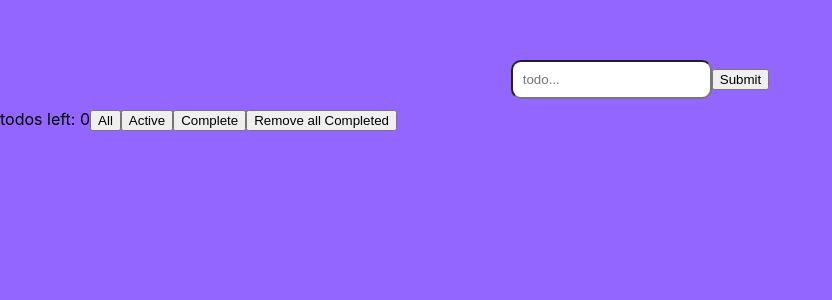
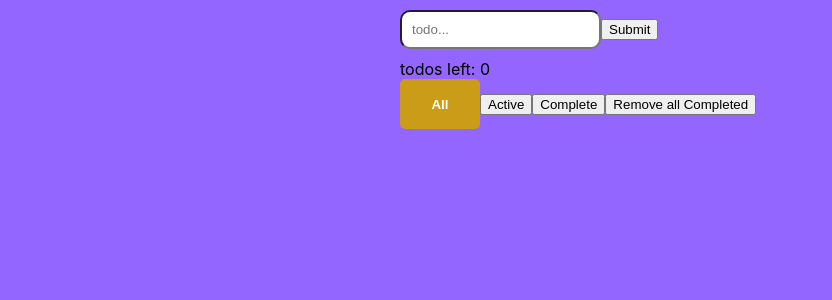
Before and after one commit to Manjukcthapa/todolist, a React (Create React App) app: page / in a window 1280 px wide. Shown: the top 300 px of the page, without its empty margins (0-832 px from the left). Built offline with nearby package versions, Linux system fonts and the light colour scheme.

Commit message:
changed the styed of form

```diff
--- a/src/App.css
+++ b/src/App.css
@@ -33,3 +33,12 @@ outline:none;
   font-weight:bolder;
   color:white;
 }
+
+.wholediv{
+  display:flex;
+  justify-content: center;
+  flex-direction:column;
+  margin-left: 400px;
+
+
+}
--- a/src/App.js
+++ b/src/App.js
@@ -6,7 +6,7 @@ import "./App.css";
 class App extends React.Component {
   state = {
     todos: [],
-    TodoShow:"all"
+    TodoShow: "all",
   };
 
   addTodo = (todo) => {
@@ -31,23 +31,23 @@ class App extends React.Component {
     });
   };
 
-  updateTodoToShow = s => {
+  updateTodoToShow = (s) => {
     this.setState({
-      todoToShow: s
+      todoToShow: s,
     });
   };
 
-  handleDeleteTodo = id => {
+  handleDeleteTodo = (id) => {
     this.setState({
-  todos:this.state.todos.filter(todo => todo.id != id)
-})
-  }
+      todos: this.state.todos.filter((todo) => todo.id != id),
+    });
+  };
 
-  removeallComplete = id => [
+  removeallComplete = (id) => [
     this.setState({
-      todos:this.state.todos.filter(todo => !todo.complete)
-    })
-  ]
+      todos: this.state.todos.filter((todo) => !todo.complete),
+    }),
+  ];
 
   render() {
     let todos = [];
@@ -55,15 +55,15 @@ this.setState({
     if (this.state.todoToShow === "all") {
       todos = this.state.todos;
     } else if (this.state.todoToShow === "active") {
-      todos = this.state.todos.filter(todo => !todo.complete);
+      todos = this.state.todos.filter((todo) => !todo.complete);
     } else if (this.state.todoToShow === "complete") {
-      todos = this.state.todos.filter(todo => todo.complete);
+      todos = this.state.todos.filter((todo) => todo.complete);
     }
 
     return (
+      <div className="wholediv">
         <div>
           <TodoForm onSubmit={this.addTodo} />
-
           {todos.map((todo) => (
             <Todo
               key={todo.id}
@@ -72,14 +72,23 @@ this.setState({
               todo={todo}
             />
           ))}
-        todos left: {this.state.todos.filter(todo => !todo.complete).length}
-
-        <button onClick={() => this.updateTodoToShow("all")}>All</button>
-        <button onClick={() => this.updateTodoToShow("active")}>Active</button>
-        <button onClick={() => this.updateTodoToShow("complete")}>Complete</button>
+          todos left: {this.state.todos.filter((todo) => !todo.complete).length}
+        </div>
+        <div>
+          <button
+            className="button"
+            onClick={() => this.updateTodoToShow("all")}
+          >
+            All
+          </button>
+          <button onClick={() => this.updateTodoToShow("active")}>
+            Active
+          </button>
+          <button onClick={() => this.updateTodoToShow("complete")}>
+            Complete
+          </button>
           <button onClick={this.removeallComplete}>Remove all Completed</button>
-
-
+        </div>
       </div>
     );
   }
--- a/src/todo.css
+++ b/src/todo.css
@@ -1,8 +1,8 @@
-.app{
+/* .app{
     display:flex;
     justify-content: center;
     margin-top:50px;
-}
+} */
 
 input{
     padding:10px;
```
Lines whose indentation alone changed are shown as unchanged.
